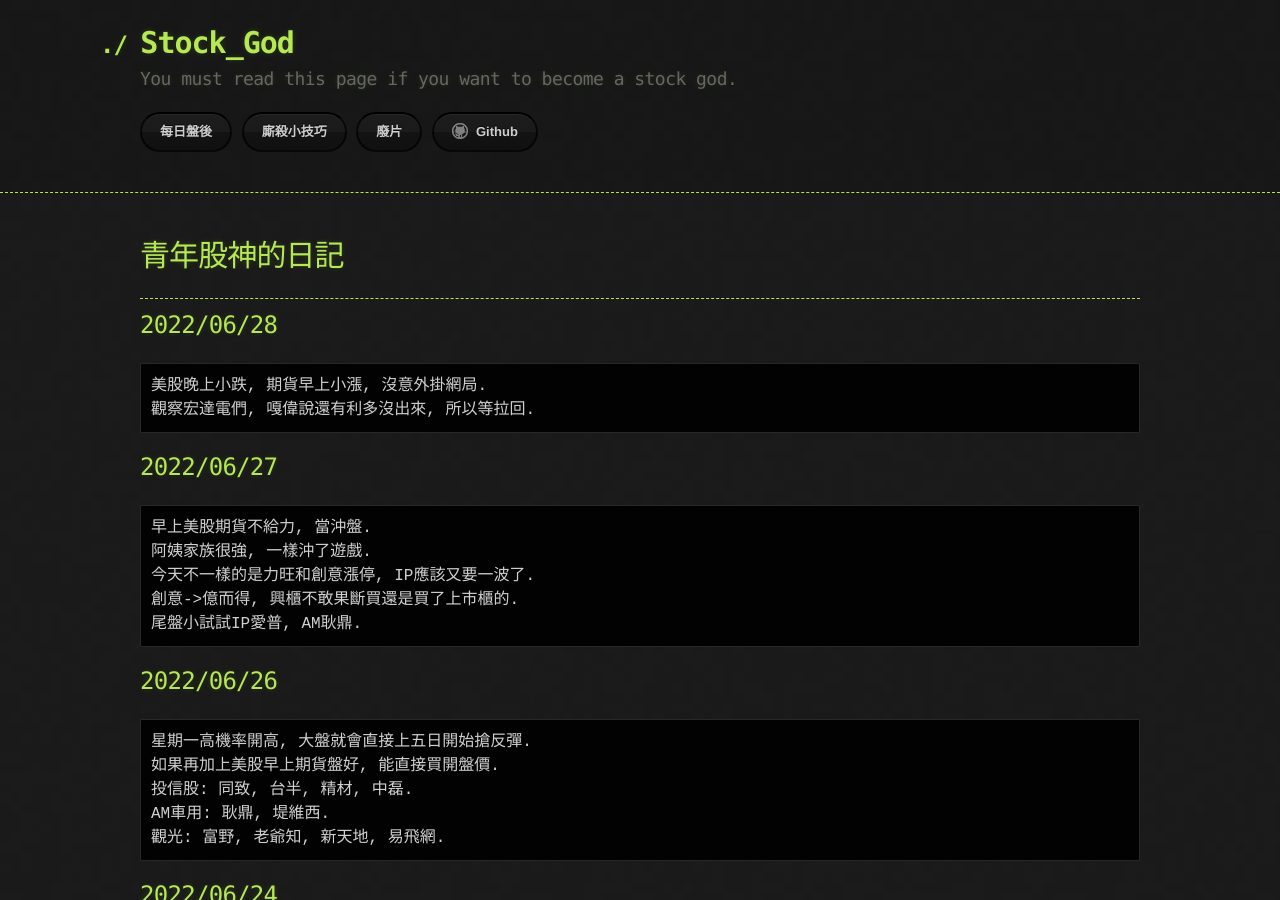
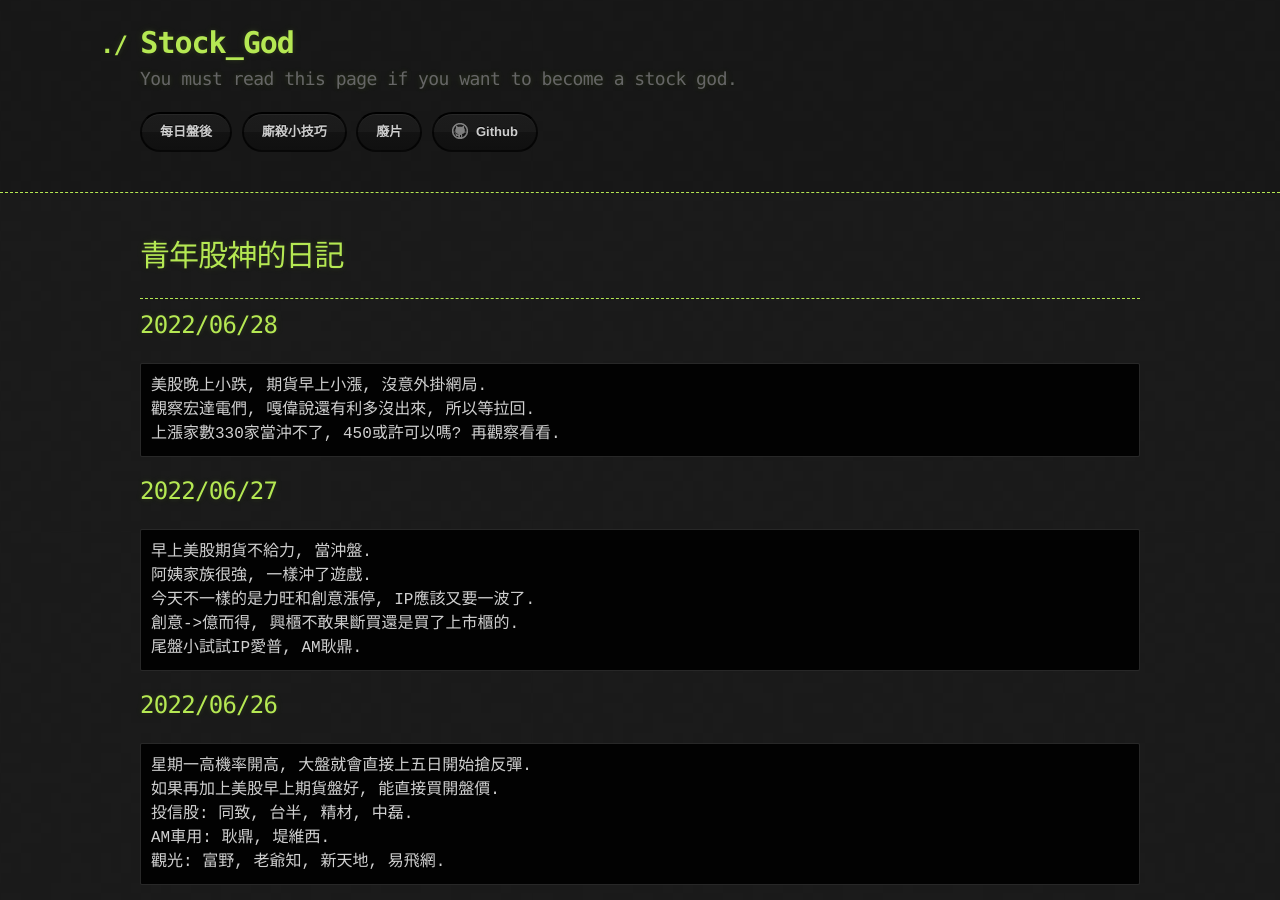
Before and after one commit to lepg5487/Stock_God, a Jekyll site: the page built from index.md, in a window 1280 px wide and 900 px high. Built offline with Jekyll 4.4.1, drawn with Linux system fonts in a browser that asks for light colours; our own code applies the rules of GitHub Pages for plain Markdown files.

Commit message:
Update index.md

````diff
--- a/index.md
+++ b/index.md
@@ -10,6 +10,7 @@ layout: testlayouts
 ```
 美股晚上小跌, 期貨早上小漲, 沒意外掛網局.
 觀察宏達電們, 嘎偉說還有利多沒出來, 所以等拉回.
+上漲家數330家當沖不了, 450或許可以嗎? 再觀察看看.
 ```
 
 ## 2022/06/27
````
